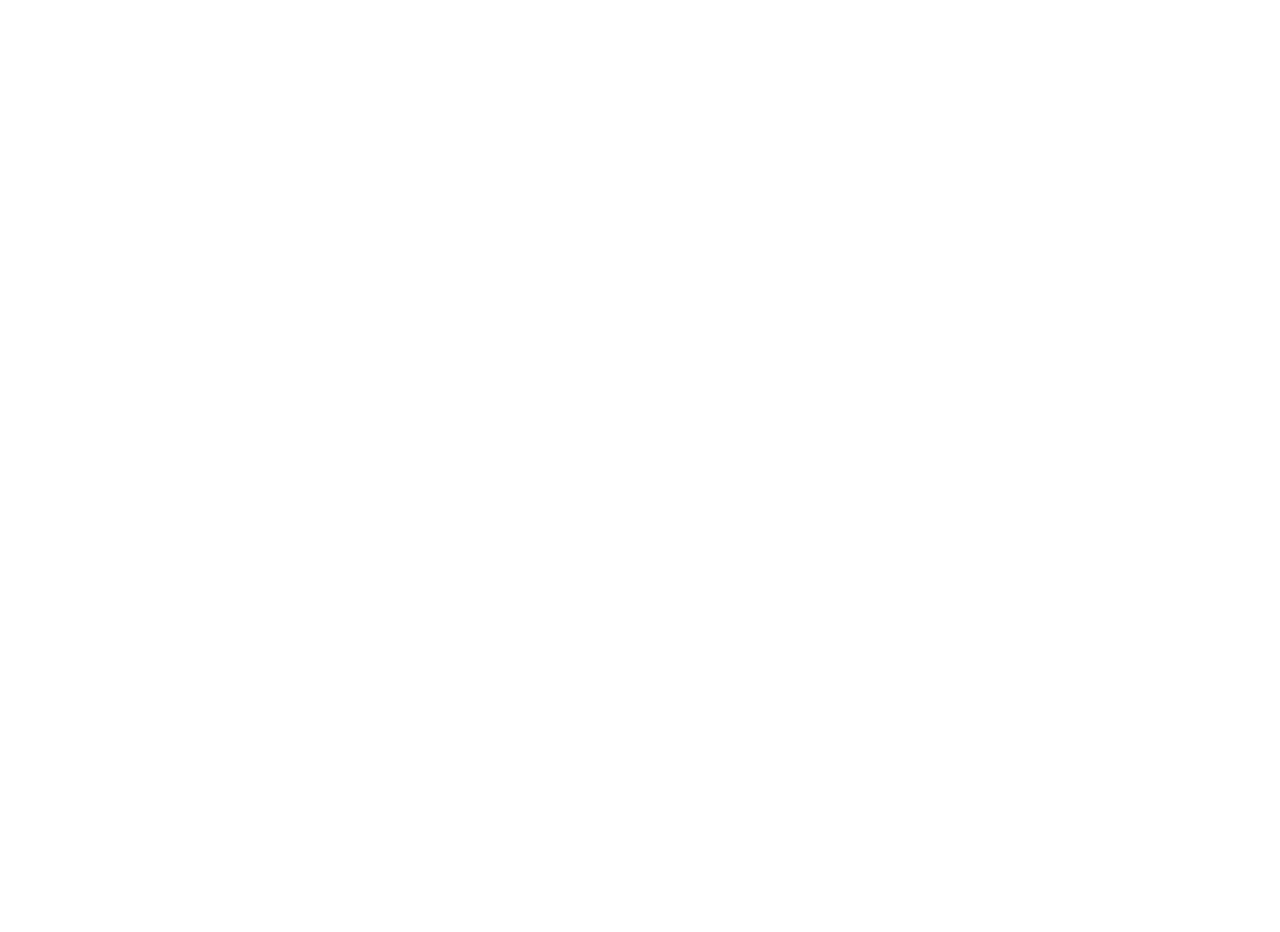
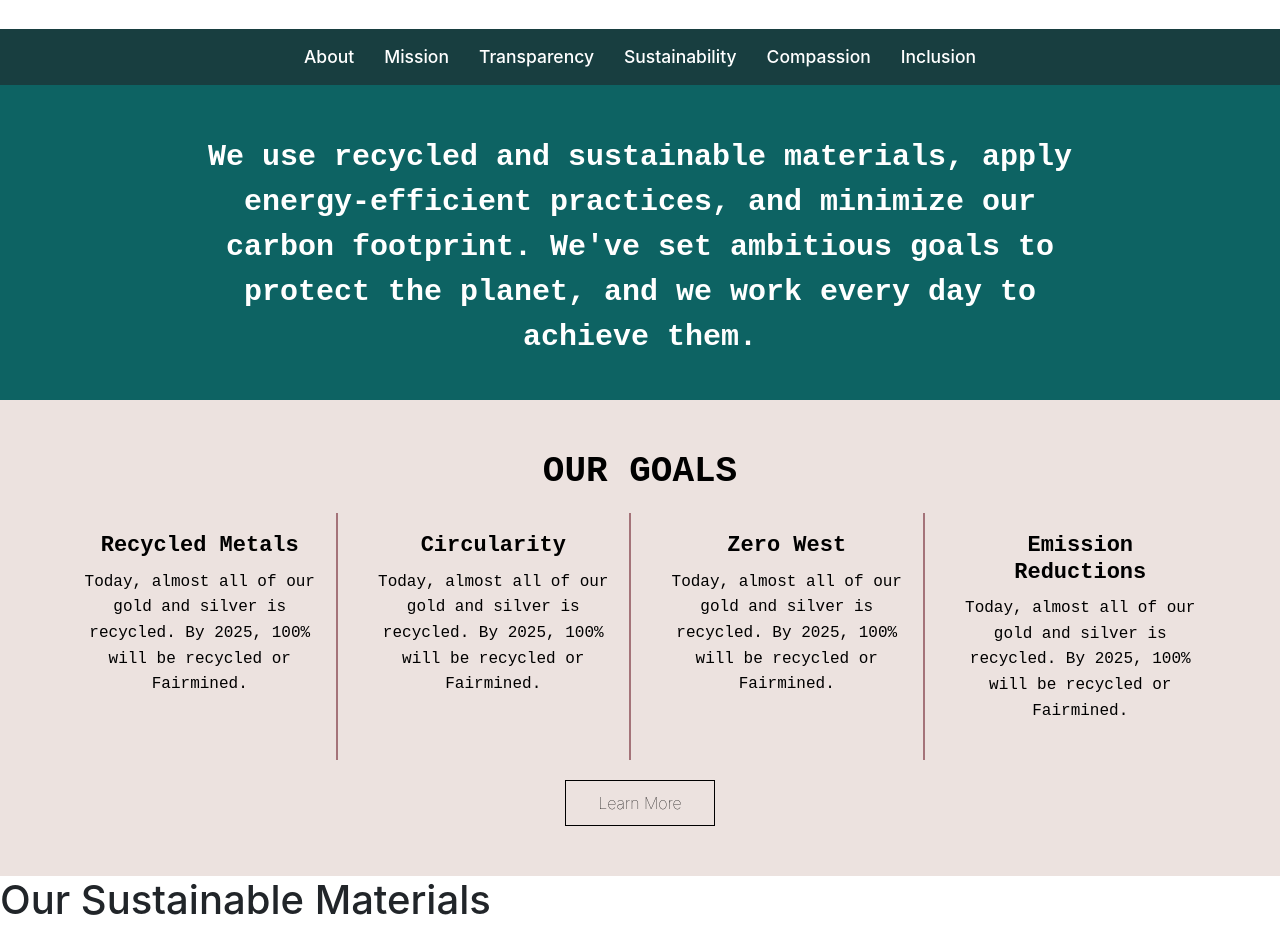
Before and after one commit to chaman-bhalani/Brilliantearth, a React (Vite) app: page /recycled-gold in a window 1280 px wide. Before the commit this address had no page. Shown: the part 840-1772 px from the top of the page. Before the commit the page ends 800 px from the top, so only its background shows below. Built offline with nearby package versions, Linux system fonts and the light colour scheme.

Commit message:
added new page -Recycle Gold

```diff
--- a/src/App.jsx
+++ b/src/App.jsx
@@ -14,6 +14,7 @@ import TopTwentyEngagementRings from "./pages/TopTwentyEngagementRings";
 import CustomEngagementRing from "./pages/CustomEngagementRing";
 import WeveGotYouCovered from "./pages/WeveGotYouCovered";
 import DiamondInnovation from "./pages/DiamondInnovation";
+import RecycledGold from "./pages/RecycledGold";
 
 function App() {
   return (
@@ -34,6 +35,7 @@ function App() {
         <Route path="/weve-got-you-covered" element={<WeveGotYouCovered />} />
 
         <Route path="/diamond-innovation" element={<DiamondInnovation />} />
+        <Route path="/recycled-gold" element={<RecycledGold />} />
 
         <Route path="/wedding-rings" element={<WeddingRings />} />
         <Route path="/diamonds" element={<Diamonds />} />
--- a/src/assets/data/bg-image-gift.json
+++ b/src/assets/data/bg-image-gift.json
@@ -142,5 +142,12 @@
         "link": ""
       }
     ]
+  },
+  {
+    "imgUrl": "https://image.brilliantearth.com/cdn-cgi/image/width=2880,height=800,quality=100,format=auto/https://www.brilliantearth.com/bee2-ui/img/mission/sustainability/SustainabilityHeroDesktop.jpg",
+    "alt": "Background Image",
+    "heading": "SUSTAINABILTY",
+    "paragraph":"we've led the jewelry industry in sustainable practices since we were found in 2005.",
+    "buttons": []
   }
 ]
--- /dev/null
+++ b/src/pages/RecycledGold.jsx
@@ -0,0 +1,90 @@
+import React from "react";
+import "../styles/RecycledGold.css";
+import Logo from "../components/Logo";
+import Navbar from "../components/Navbar";
+import BackgroundImage from "../components/PosterPhoto";
+import AboutNavbar from "../components/AboutNavbar";
+import Collection from "../components/Collection";
+
+import { logoData, bgImgGftData } from "../assets/data";
+
+const RecycledGold = () => {
+  const getUrl = (data, index = 0, key = "imgUrl") => {
+    return Array.isArray(data) ? data[index][key] : data[key];
+  };
+
+  const logoUrl = getUrl(logoData, 0, "logoUrl");
+
+  const backgroundData = Array.isArray(bgImgGftData)
+    ? bgImgGftData[10]
+    : bgImgGftData;
+
+  return (
+    <>
+      <div>
+        <Logo logoSrc={logoUrl} altText="" />
+      </div>
+      <Navbar />
+
+      <BackgroundImage
+        imageSrc={backgroundData.imgUrl}
+        heading={backgroundData.heading}
+        paragraph={backgroundData.paragraph}
+        buttons={backgroundData.buttons}
+        customClass="recycled-bg"
+      />
+      <AboutNavbar />
+      <div className="sustain-msg">
+        <p className="msg-para">
+          We use recycled and sustainable materials, apply energy-efficient
+          practices, and minimize our carbon footprint. We've set ambitious
+          goals to protect the planet, and we work every day to achieve them.
+        </p>
+      </div>
+      <div className="goals">
+        <h1 className="goals-head">OUR GOALS</h1>
+        <div className="recycled">
+          <div className="metals">
+            <h3 className="metal-head">Recycled Metals</h3>
+            <p className="metal-para">
+              Today, almost all of our gold and silver is recycled. By 2025,
+              100% will be recycled or Fairmined.
+            </p>
+          </div>
+          <div className="circularity">
+            <h3 className="circularity-head">Circularity</h3>
+            <p className="circularity-para">
+              Today, almost all of our gold and silver is recycled. By 2025,
+              100% will be recycled or Fairmined.
+            </p>
+          </div>
+          <div className="zero-waste">
+            <h3 className="zero-waste-head">Zero West</h3>
+            <p className="zero-waste-para">
+              Today, almost all of our gold and silver is recycled. By 2025,
+              100% will be recycled or Fairmined.
+            </p>
+          </div>
+          <div className="emission-reductions">
+            <h3 className="emission-reductions-head">Emission Reductions</h3>
+            <p className="emission-reductions-para">
+              Today, almost all of our gold and silver is recycled. By 2025,
+              100% will be recycled or Fairmined.
+            </p>
+          </div>
+        </div>
+
+        <div className="goals-btn-container">
+          <button className="goals-btn">Learn More</button>
+        </div>
+      </div>
+
+      <div className="sustainable-materials">
+        <h1 className="sm-head">Our Sustainable Materials</h1>
+
+      </div>
+    </>
+  );
+};
+
+export default RecycledGold;
--- /dev/null
+++ b/src/styles/RecycledGold.css
@@ -0,0 +1,129 @@
+.recycled-bg .photo-text {
+  color: white;
+  font-family: "Courier New", Courier, monospace;
+}
+.sustain-msg {
+  display: flex;
+  justify-content: center;
+  background-color: #0d6363;
+}
+.msg-para {
+  margin-top: 50px;
+  margin-bottom: 40px;
+  width: 70%;
+  text-align: center;
+  font-family: "Courier New", Courier, monospace;
+  font-size: 30px;
+  font-weight: bold;
+  color: white;
+}
+
+.goals {
+  background-color: #ece2df;
+  color: rgb(0, 0, 0);
+  padding: 50px 5%;
+  text-align: center;
+}
+
+.goals-head {
+  font-size: 36px;
+  font-weight: bold;
+  margin-bottom: 20px;
+  font-family: "Courier New", Courier, monospace;
+}
+.goals-head,
+.metal-head,
+.circularity-head,
+.zero-waste-head,
+.emission-reductions-head {
+  font-weight: bold;
+}
+
+.goals > div {
+  display: flex;
+  justify-content: center;
+  gap: 20px;
+  flex-wrap: wrap;
+  max-width: 1200px;
+  margin: 0 auto;
+}
+
+.goals > div > div {
+  flex: 1;
+  max-width: 280px;
+  padding: 20px;
+  text-align: center;
+  border-right: 2px solid #a47379;
+}
+
+.goals > div > div:last-child {
+  border-right: none;
+}
+
+.goals h3 {
+  font-size: 22px;
+  margin-bottom: 10px;
+  font-family: "Courier New", Courier, monospace;
+}
+
+.goals p {
+  font-size: 16px;
+  line-height: 1.6;
+  color: rgb(0, 0, 0);
+  font-family: "Courier New", Courier, monospace;
+}
+
+.goals-btn-container {
+  display: flex;
+  justify-content: center;
+  margin-top: 30px;
+}
+
+.goals-btn {
+  margin-top: 20px;
+  background-color: #ece2df;
+  color: black;
+  font-size: 1rem;
+  border: 1px solid black;
+  width: 150px;
+  cursor: pointer;
+  font-weight: 100;
+  transition: all 0.3s ease;
+}
+
+@media (max-width: 1024px) {
+  .goals > div {
+    flex-wrap: wrap;
+  }
+
+  .goals > div > div {
+    max-width: 45%;
+    border-right: none;
+    border-bottom: 2px solid #a47379;
+    padding-bottom: 20px;
+  }
+
+  .goals > div > div:last-child {
+    border-bottom: none;
+  }
+
+  .goals-btn-container {
+    margin-top: 30px;
+  }
+}
+
+@media (max-width: 768px) {
+  .goals > div {
+    flex-direction: column;
+  }
+
+  .goals > div > div {
+    max-width: 100%;
+    border: none;
+  }
+
+  .goals-btn {
+    width: 100%;
+    font-size: 1rem;
+  }
+}
```
